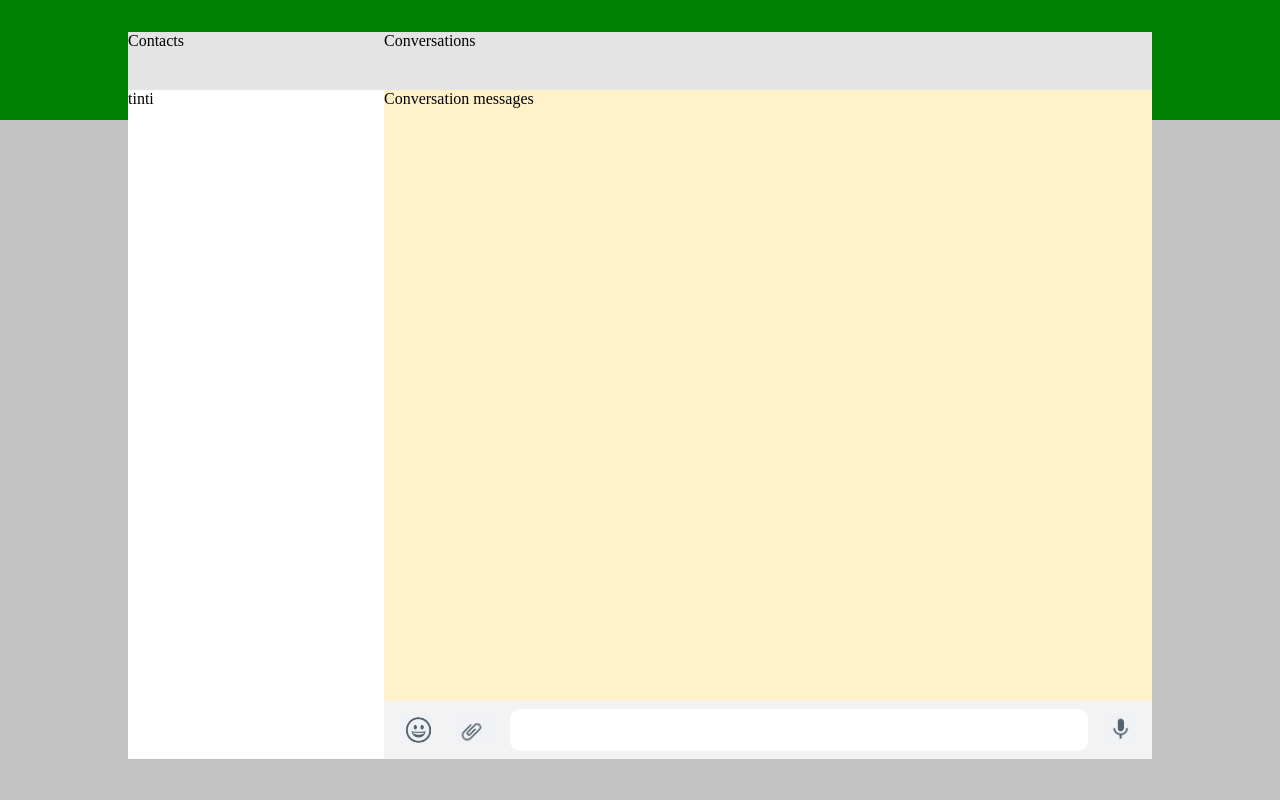
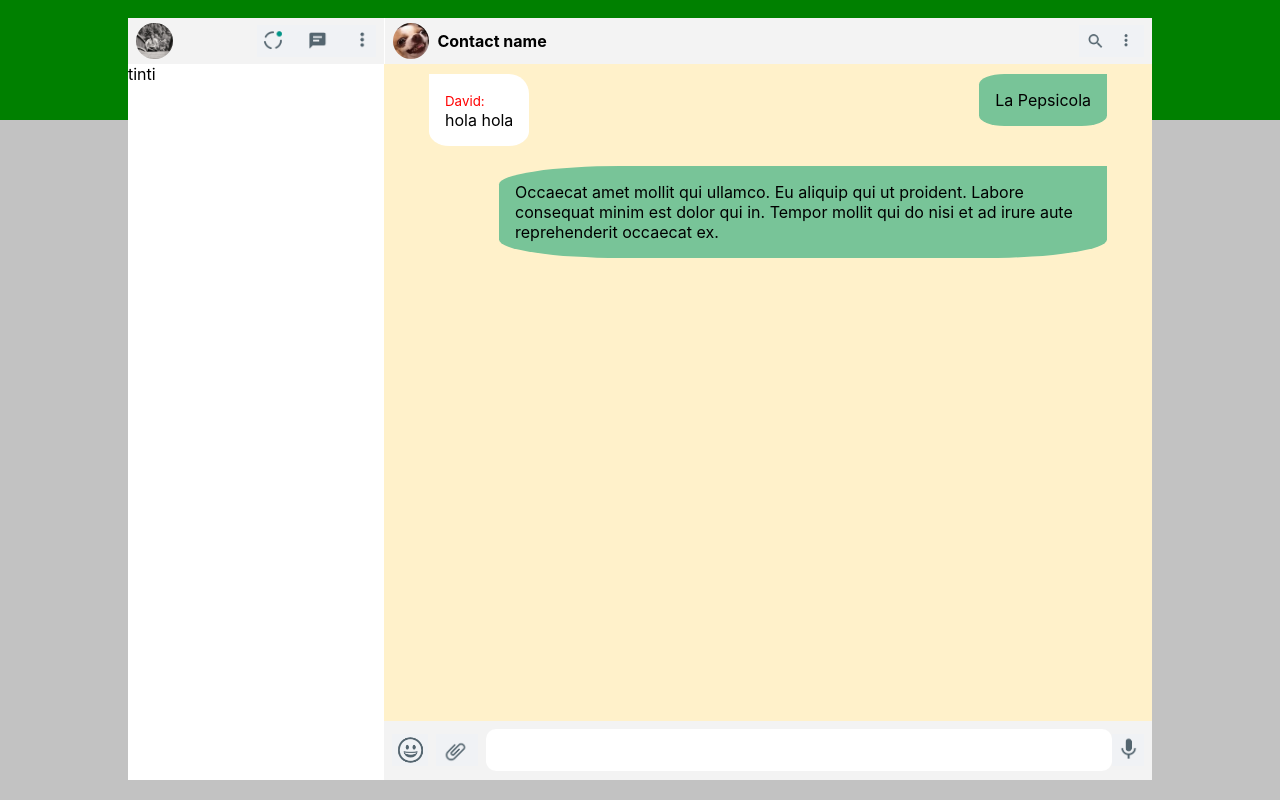
Before and after one commit to dariva85/MyFirstWebPage, a plain HTML site: page Index.html in a window 1280 px wide. Drawn offline with Linux system fonts and the light colour scheme.

Commit message:
Added Menus and convsersation

```diff
--- a/Index.html
+++ b/Index.html
@@ -11,18 +11,35 @@
     <header></header>
     <main id="main-container">
       <header>
-        <div id="ContactsHeader">Contacts</div>
-        <div id="ConversationsHeader">Conversations</div>
+        <div id="ContactsHeader">
+          <img class="Contact" src="./Images/Conacts/2.png" />
+          <img class="AppButton" src="./Images/ConactsListItems.png" />
+        </div>
+        <div id="ConversationsHeader">
+          <img class="Contact" src="./Images/Conacts/1.png" />
+          <h3>Contact name</h3>
+          <img class="AppButton" src="./Images/look.png" />
+        </div>
       </header>
       <section>
         <article id="Contacts">tinti</article>
         <article id="Conversation">
-          <div>Conversation messages</div>
+          <div>
+            <p class="Message">
+              <span class="ContactTitle">David:<br /></span> hola hola
+            </p>
+            <p class="Answer">La Pepsicola</p>
+            <p class="Answer">
+              Occaecat amet mollit qui ullamco. Eu aliquip qui ut proident.
+              Labore consequat minim est dolor qui in. Tempor mollit qui do nisi
+              et ad irure aute reprehenderit occaecat ex.
+            </p>
+          </div>
           <footer>
-            <img src="./Images/Emoji.png" />
-            <img src="./Images/attach.png" />
+            <img class="AppButton" src="./Images/Emoji.png" />
+            <img class="AppButton" src="./Images/attach.png" />
             <input />
-            <img src="./Images/Micro.png" />
+            <img class="AppButton" src="./Images/Micro.png" />
           </footer>
         </article>
       </section>
--- a/style-index.css
+++ b/style-index.css
@@ -5,6 +5,14 @@ body {
   margin: 0%;
   border: 0;
   height: 85vh;
+  font-family: system, -apple-system, system-ui, BlinkMacSystemFont,
+    "Helvetica Neue", Helvetica, Arial, "Lucida Grande", "Kohinoor Devanagari",
+    sans-serif;
+}
+
+h3 {
+  width: 100%;
+  font-size: 16px;
 }
 
 body header {
@@ -16,46 +24,53 @@ body header {
 }
 
 main section {
-  height: 92%;
+  height: 94%;
   margin: 0;
   padding: 0;
   border: 0;
 }
 main header {
-  height: 8%;
+  height: 6%;
   margin: 0;
   padding: 0;
   border: 0;
+  display: flex;
 }
 
 #main-container {
   position: relative;
   margin: 0% 10% 0% 10%;
-  padding: 0;
-  border: 0;
-  top: -13%;
-  height: 107%;
+  top: -15%;
+  height: 112%;
   background-color: yellow;
 }
 #ContactsHeader {
   width: 25%;
   height: 100%;
   float: left;
-  background: rgb(228, 228, 228);
-  overflow: scroll;
+  background: rgb(243, 243, 243);
+  display: flex;
+  flex-direction: row;
+  align-items: center;
+  justify-content: space-between;
 }
 #ConversationsHeader {
   width: 75%;
   height: 100%;
   float: left;
-  background: rgb(228, 228, 228);
-  overflow: scroll;
+  background: rgb(243, 243, 243);
+  display: flex;
+  align-items: center;
+  flex-direction: row;
+  justify-content: space-between;
+  border-left: 1px solid #fff;
 }
 #Contacts {
   width: 25%;
   height: 100%;
   float: left;
   background: white;
+  overflow: scroll;
 }
 #Conversation {
   display: flex;
@@ -71,6 +86,7 @@ main header {
   width: 100%;
   background-color: rgb(255, 241, 202);
   position: relative;
+  overflow: scroll;
 }
 #Conversation footer {
   display: flex;
@@ -87,11 +103,40 @@ main header {
   border-radius: 10px;
   border: 1px;
 }
-footer img:first-child {
+.AppButton:first-child {
   height: 2rem;
-  margin: 0rem 0rem 0rem 1rem;
+  margin: 0rem 0.5rem 0rem 0.5rem;
 }
-footer img {
+.AppButton {
   height: 2rem;
-  margin: 0rem 1rem 0rem 1rem;
+  margin: 0rem 0.5rem 0rem 0rem;
 }
+
+.Contact {
+  border-radius: 50%;
+  height: 80%;
+  margin: 0.5rem;
+}
+.Message {
+  background-color: white;
+  width: fit-content;
+  max-width: 75%;
+  padding: 16px;
+  margin: 10px 10px 10px 45px;
+  border-radius: 0% 20px 20% 20%;
+  float: inline-start;
+}
+.Answer {
+  background-color: rgb(120, 196, 152);
+  width: fit-content;
+  max-width: 75%;
+  padding: 16px;
+  margin: 10px 45px 10px 10px;
+  border-radius: 20% 0px 20% 20%;
+  float: right;
+}
+
+.ContactTitle {
+  font-size: smaller;
+  color: red;
+}
```
Also changed, not shown: Images/Conacts/1.png (added), Images/Conacts/2.png (added), Images/ConactsListItems.png (added), Images/look.png (added).
